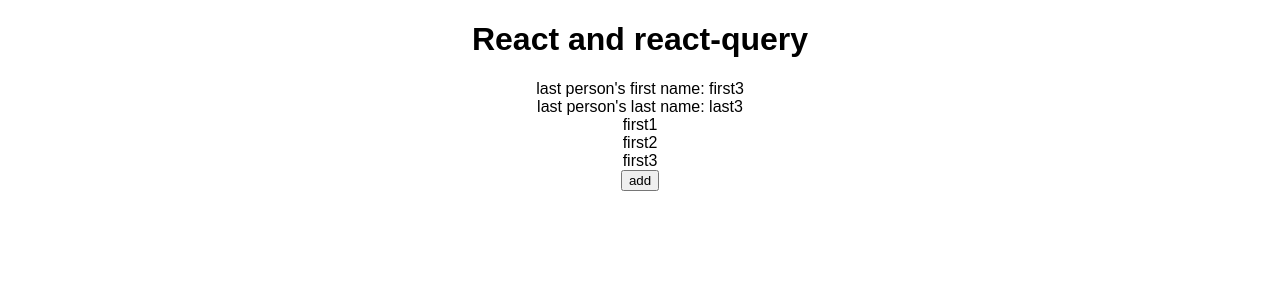
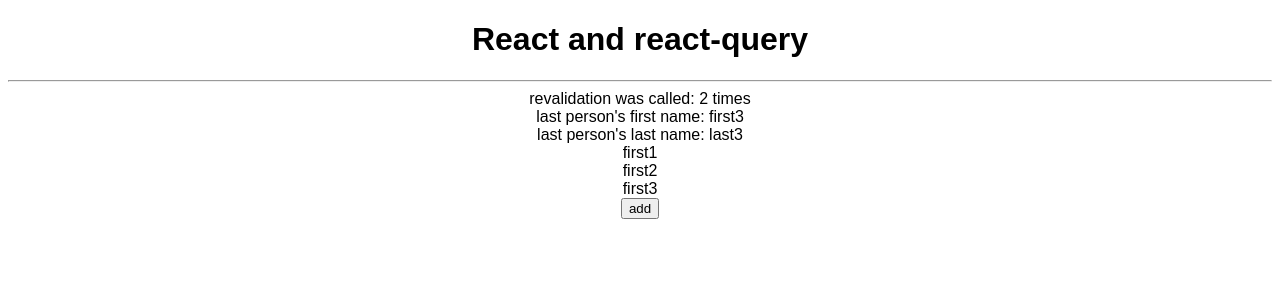
Before and after one commit to dudiharush/react-swr-example, a React (Create React App) app: page / in a window 1280 px wide. Shown: the top 300 px of the page. Built offline with nearby package versions, Linux system fonts and the light colour scheme.

Commit message:
revalidation log

```diff
--- a/package.json
+++ b/package.json
@@ -9,7 +9,8 @@
     "react-dom": "^16.12.0",
     "react-query": "1.5.7",
     "react-query-devtools": "1.1.17",
-    "react-scripts": "3.3.0"
+    "react-scripts": "3.3.0",
+    "tiny-emitter": "2.1.0"
   },
   "devDependencies": {
     "@types/react": "16.9.19",
--- a/src/App.tsx
+++ b/src/App.tsx
@@ -2,6 +2,7 @@
 import "./styles.css";
 import { server, GET_USERS_PATH } from "./server";
 import { useQuery, useMutation, queryCache } from "react-query";
+import { ee } from "./ee";
 
 const LastPersonFirstName = () => {
   const { status, data: people, error } = useQuery(GET_USERS_PATH, server.get);
@@ -11,6 +12,15 @@
     <div>last person's first name: {people![people!.length - 1].firstName}</div>
   );
 };
+
+const Title = () => (<><h1>React and react-query</h1>
+  <hr/></>)
+
+const Log = () => {
+  const [msg, setMsg] = React.useState('data revalidation was not called');
+  ee.on('revalidate',setMsg)
+  return (<div>{msg}</div>)
+}
 
 const LastPersonLastName = () => {
   const { status, data: people, error } = useQuery(GET_USERS_PATH, server.get);
@@ -36,8 +46,8 @@
   if (status === 'error') return <div>failed to load. ${error?.message}</div>;
   if (status === 'loading') return <div>loading...</div>;
   return (
-    <div className="App">
-      <h1>React and react-query</h1>
+    <>
+
       <LastPersonFirstName />
       <LastPersonLastName />
 
@@ -45,9 +55,9 @@
         <div key={index}>{p.firstName}</div>
       ))}
       <button onClick={onClick}>add</button>
-    </div>
+    </>
   );
 };
 export default function App() {
-  return <List />;
+  return <div className="App"><Title/><Log/><List /></div>;
 }
--- /dev/null
+++ b/src/ee.ts
@@ -0,0 +1,2 @@
+import { TinyEmitter } from "tiny-emitter";
+export const ee = new TinyEmitter();
--- a/src/server.ts
+++ b/src/server.ts
@@ -1,13 +1,17 @@
+import { ee } from "./ee";
+
 const createUserById = (id: number) => ({
   id,
   firstName: `first${id}`,
   lastName: `last${id}`
 });
 
+const delay = (ms: number) => new Promise(resolve => setTimeout(resolve, ms));
+
 const people: Person[] = [1, 2, 3].map(createUserById);
 export const GET_USERS_PATH = "/api/users";
 
-let dataRevalidationCount = 0;
+let dataRevalidationCount = 1;
 
 export type Person = {
   id: number;
@@ -25,8 +29,14 @@
     if (foundIndex > -1) people.splice(foundIndex, 1);
   },
   get: async () => {
+    await delay(700);
+
+    ee.emit(
+      "revalidate",
+      `revalidation was called: ${dataRevalidationCount} times`
+    );
+
     dataRevalidationCount++;
-    console.log(`revalidation was called: ${dataRevalidationCount} times`);
     return people;
   }
 };
```
Also changed, not shown: 1 other file (tests, documents, lock files or other folders).
